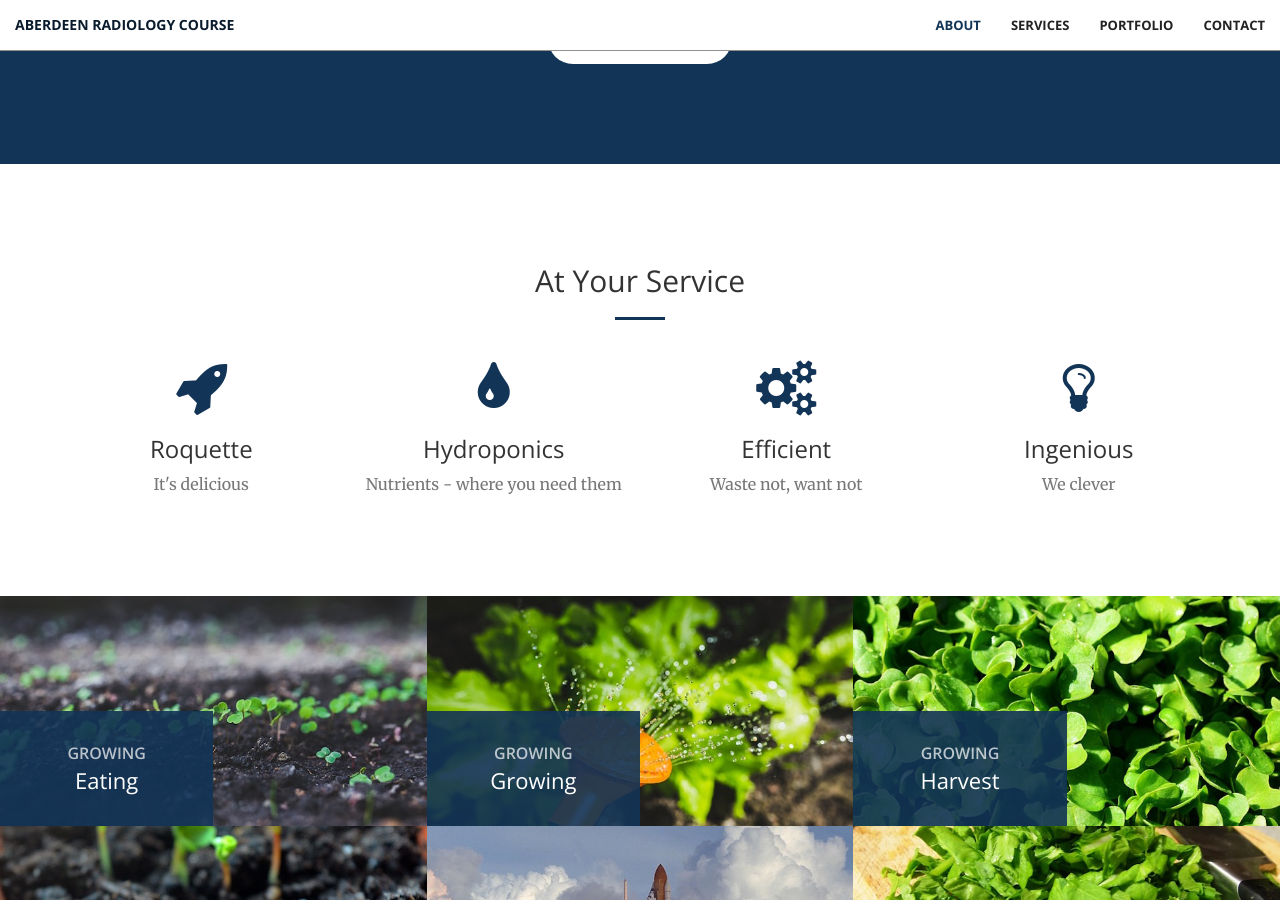
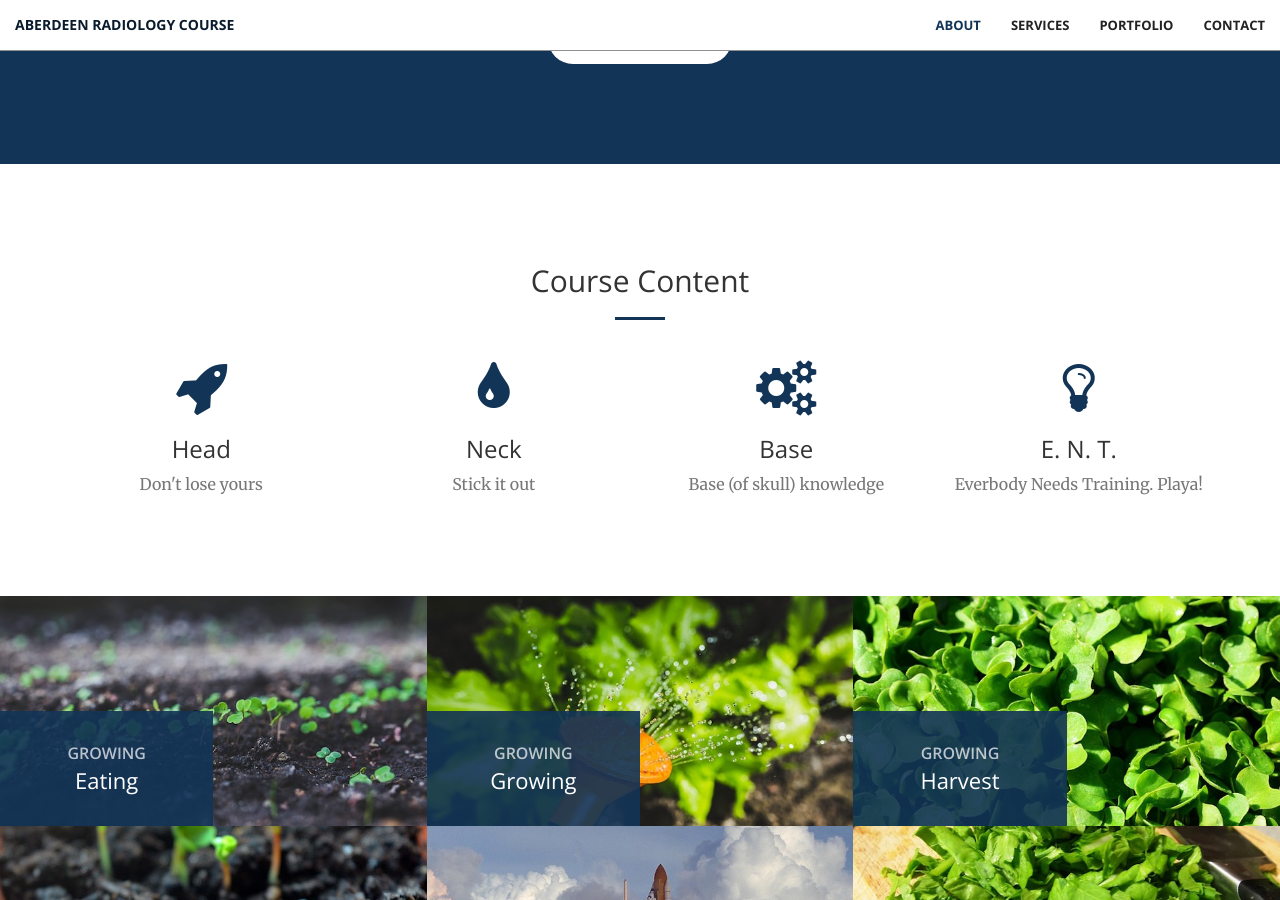
Before and after one commit to aberdeenradiology/aberdeenradiology.github.io, a Jekyll site: the page built from index.html, in a window 1280 px wide and 900 px high, scrolled down 1106 px. Built offline with Jekyll 4.4.1, drawn with Linux system fonts in a browser that asks for light colours.

Commit message:
Update services.html

```diff
--- a/_includes/services.html
+++ b/_includes/services.html
@@ -2,7 +2,7 @@
     <div class="container">
         <div class="row">
             <div class="col-lg-12 text-center">
-                <h2 class="section-heading">At Your Service</h2>
+                <h2 class="section-heading">Course Content</h2>
                 <hr class="primary">
             </div>
         </div>
@@ -12,29 +12,29 @@
             <div class="col-lg-3 col-md-6 text-center">
                 <div class="service-box">
                     <i class="fa fa-4x fa-rocket wow bounceIn text-primary"></i>
-                    <h3>Roquette</h3>
-                    <p class="text-muted">It's delicious</p>
+                    <h3>Head</h3>
+                    <p class="text-muted">Don't lose yours</p>
                 </div>
             </div>
             <div class="col-lg-3 col-md-6 text-center">
                 <div class="service-box">
                     <i class="fa fa-4x fa-tint wow bounceIn text-primary" data-wow-delay=".1s"></i>
-                    <h3>Hydroponics</h3>
-                    <p class="text-muted">Nutrients - where you need them</p>
+                    <h3>Neck</h3>
+                    <p class="text-muted">Stick it out</p>
                 </div>
             </div>
             <div class="col-lg-3 col-md-6 text-center">
                 <div class="service-box">
                     <i class="fa fa-4x fa-gears wow bounceIn text-primary" data-wow-delay=".2s"></i>
-                    <h3>Efficient</h3>
-                    <p class="text-muted">Waste not, want not</p>
+                    <h3>Base</h3>
+                    <p class="text-muted">Base (of skull) knowledge</p>
                 </div>
             </div>
             <div class="col-lg-3 col-md-6 text-center">
                 <div class="service-box">
                     <i class="fa fa-4x fa-lightbulb-o wow bounceIn text-primary" data-wow-delay=".3s"></i>
-                    <h3>Ingenious</h3>
-                    <p class="text-muted">We clever</p>
+                    <h3>E. N. T.</h3>
+                    <p class="text-muted">Everbody Needs Training. Playa!</p>
                 </div>
             </div>
         </div>
```
